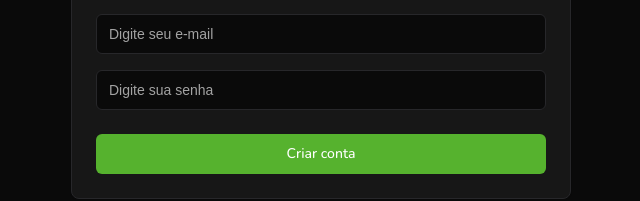
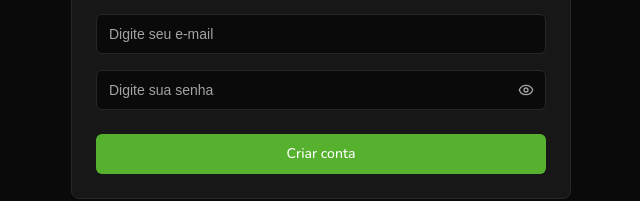
Before and after one commit to andressouza25/dashboard-fintrack, a React (Vite) app: page /signup in a window 1280 px wide. Shown: the part 373-574 px from the top of the page, without its empty margins (319-959 px from the left). Built offline with nearby package versions, Linux system fonts and the light colour scheme; a web font is replaced by a local one.

Commit message:
feat: add password input with visibility change

```diff
--- a/src/pages/signup.jsx
+++ b/src/pages/signup.jsx
@@ -1,3 +1,5 @@
+import { EyeIcon, EyeOffIcon } from 'lucide-react'
+import { useState } from 'react'
 import { Link } from 'react-router'
 
 import { Button } from '@/components/ui/button'
@@ -12,6 +14,8 @@
 import { Input } from '@/components/ui/input'
 
 const SignupPage = () => {
+  const [passwordIsVisible, setPasswordIsVisible] = useState(false)
+
   return (
     <div className="flex h-screen w-screen flex-col items-center justify-center gap-3">
       <Card className="w-[500px]">
@@ -23,7 +27,19 @@
           <Input placeholder="Digite seu nome" />
           <Input placeholder="Digite seu sobrenome" />
           <Input placeholder="Digite seu e-mail" />
-          <Input type="password" placeholder="Digite sua senha" />
+          <div className="relative">
+            <Input
+              type={passwordIsVisible ? 'text' : 'password'}
+              placeholder="Digite sua senha"
+            />
+            <Button
+              variant="ghost"
+              className="absolute bottom-0 right-0 top-0 my-auto mr-1 h-8 w-8 text-muted-foreground"
+              onClick={() => setPasswordIsVisible((prev) => !prev)}
+            >
+              {passwordIsVisible ? <EyeOffIcon /> : <EyeIcon />}
+            </Button>
+          </div>
         </CardContent>
         <CardFooter>
           <Button className="w-full">Criar conta</Button>
```
